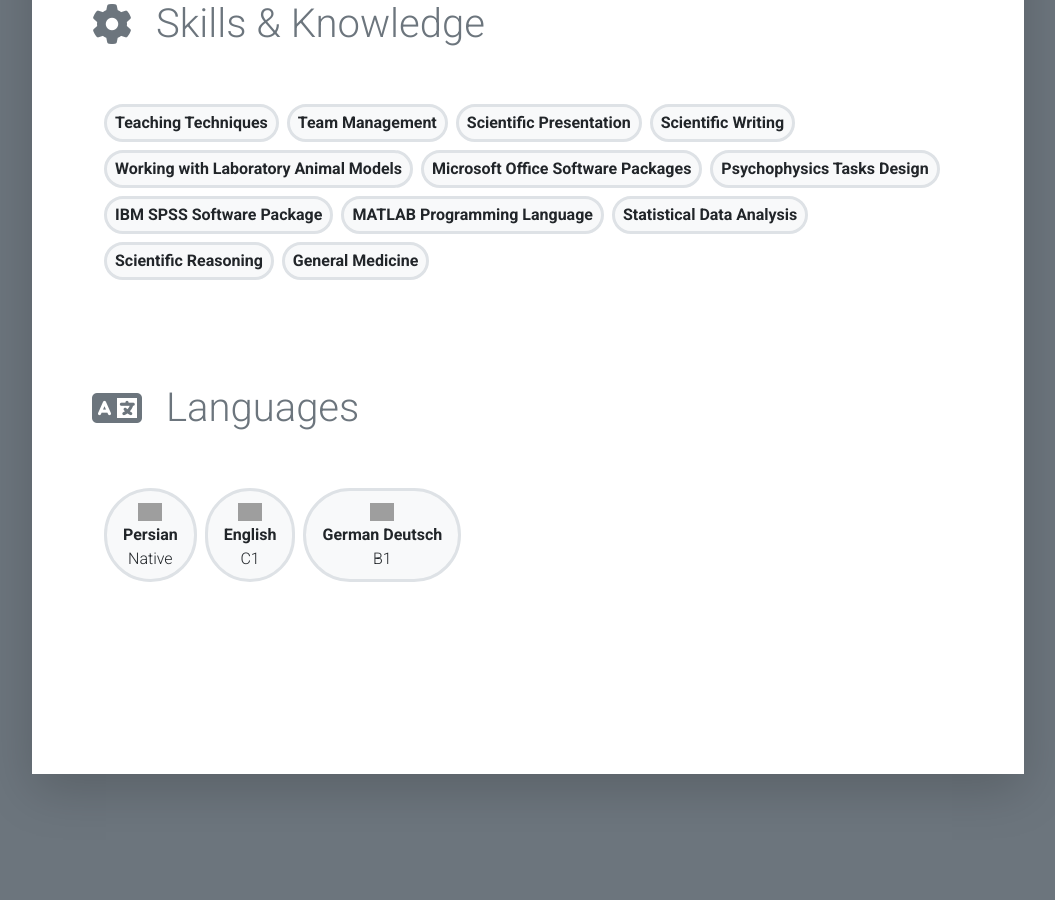
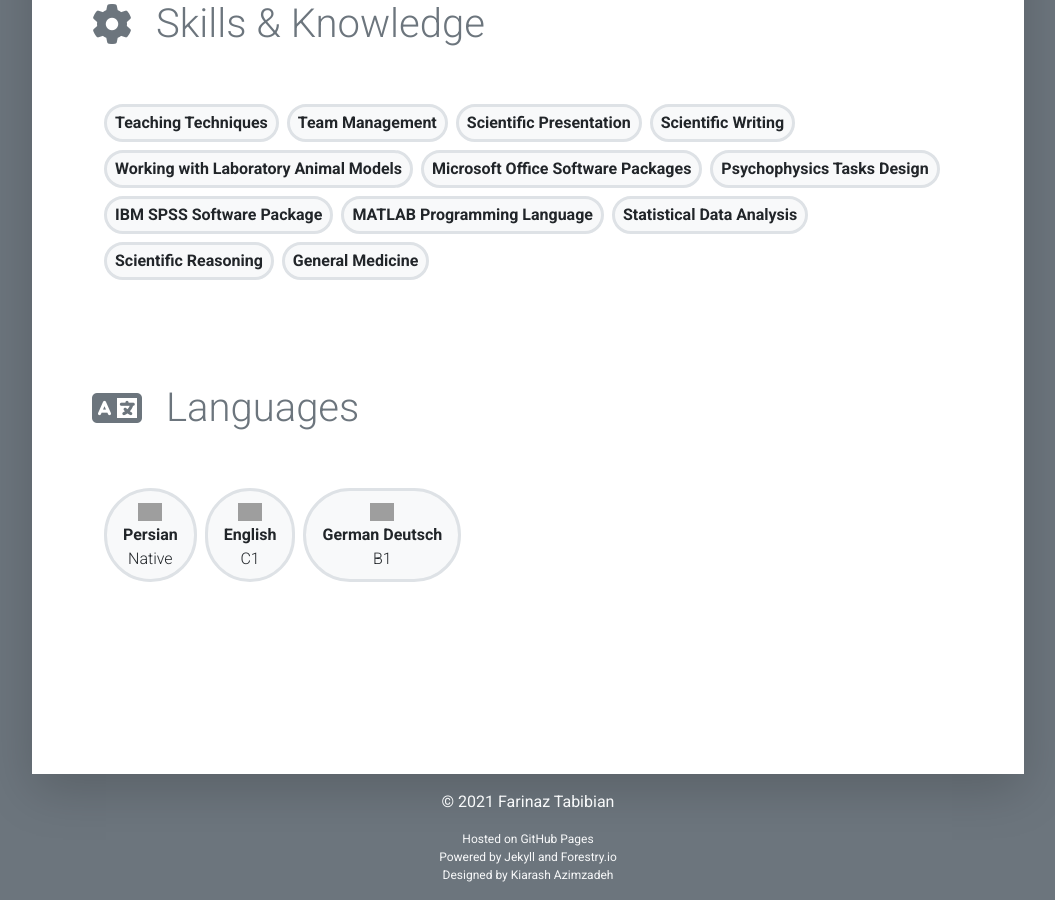
Before and after one commit to kiarashazimzadeh/farinaztabibian, a Jekyll site: the page docs/resume.html, which Jekyll copies as it is, in a window 1280 px wide and 900 px high, scrolled down 5771 px. Shown: the whole window, without its empty margins (112-1167 px from the left). Built offline with Jekyll 4.4.1, drawn with Linux system fonts in a browser that asks for light colours; nearby versions of some CDN libraries; grey boxes are pictures that could not be loaded.

```diff
--- a/docs/resume.html
+++ b/docs/resume.html
@@ -1049,7 +1049,17 @@
     </main>
 </div>
 
-    <script src="https://cdn.jsdelivr.net/npm/bootstrap@5.1.3/dist/js/bootstrap.bundle.min.js" integrity="sha384-ka7Sk0Gln4gmtz2MlQnikT1wXgYsOg+OMhuP+IlRH9sENBO0LRn5q+8nbTov4+1p" crossorigin="anonymous"></script>
+<div class="text-center my-3 text-light">
+    &copy; 2021 Farinaz Tabibian
+</div>
+<div class="text-center my-3 text-light" style="font-size: .75rem;">
+    Hosted on <a href="https://github.com/" class="text-light">GitHub Pages</a>
+    <br>
+    Powered by <a href="https://jekyllrb.com/" class="text-light">Jekyll</a> and <a href="https://forestry.io/" class="text-light">Forestry.io</a>
+    <br>
+    Designed by  <a href="mailto:kiaarashazimzaadeh@gmail.com" class="text-light"> Kiarash Azimzadeh</a>
+</div>
+<script src="https://cdn.jsdelivr.net/npm/bootstrap@5.1.3/dist/js/bootstrap.bundle.min.js" integrity="sha384-ka7Sk0Gln4gmtz2MlQnikT1wXgYsOg+OMhuP+IlRH9sENBO0LRn5q+8nbTov4+1p" crossorigin="anonymous"></script>
 
 </body>
 </html>
--- a/index.html
+++ b/index.html
@@ -38,3 +38,4 @@
         </div>
     </main>
 </div>
+{% include footer.html %}
```
Also changed, not shown: _includes/footer.html (+11 -1 lines), docs/index.html (+14 -0 lines), 5 other files.
